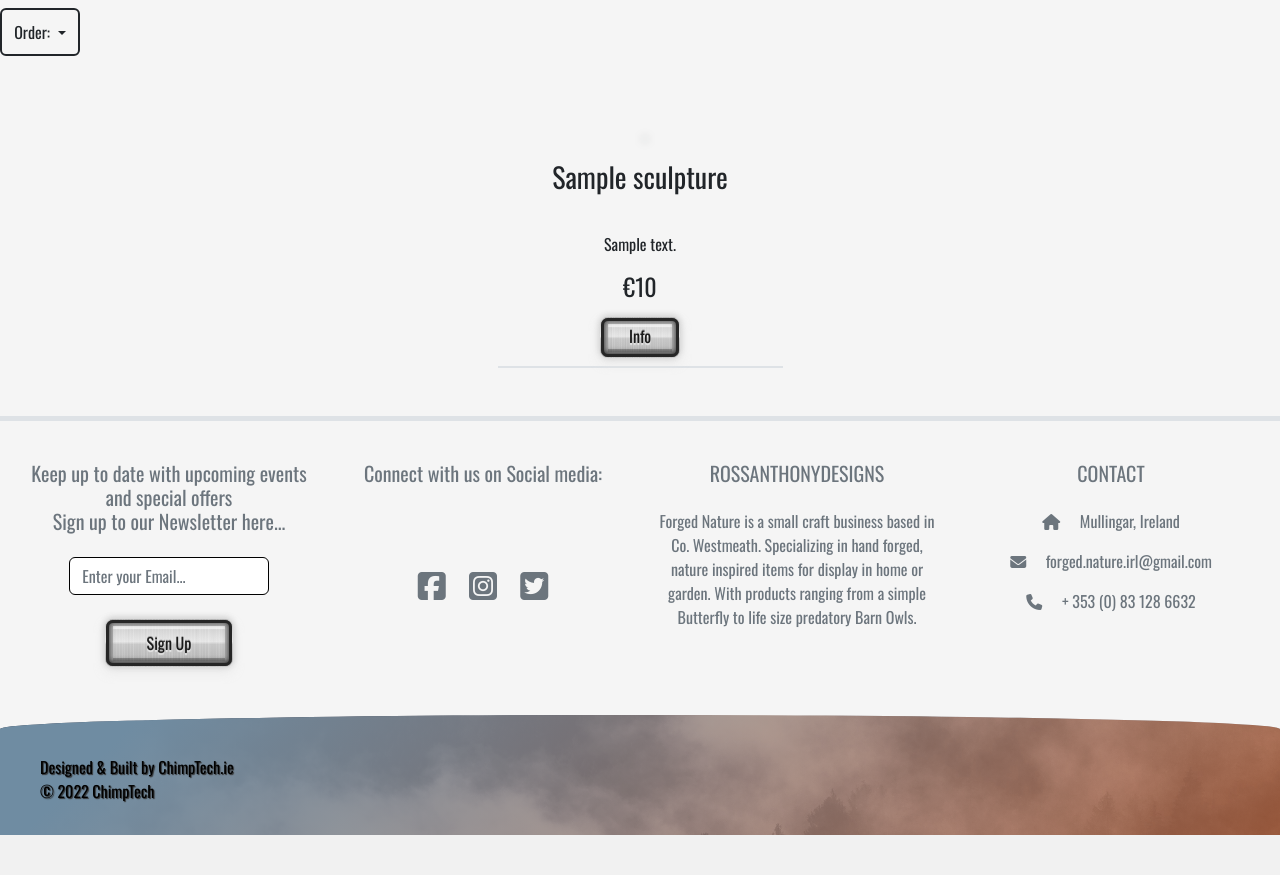
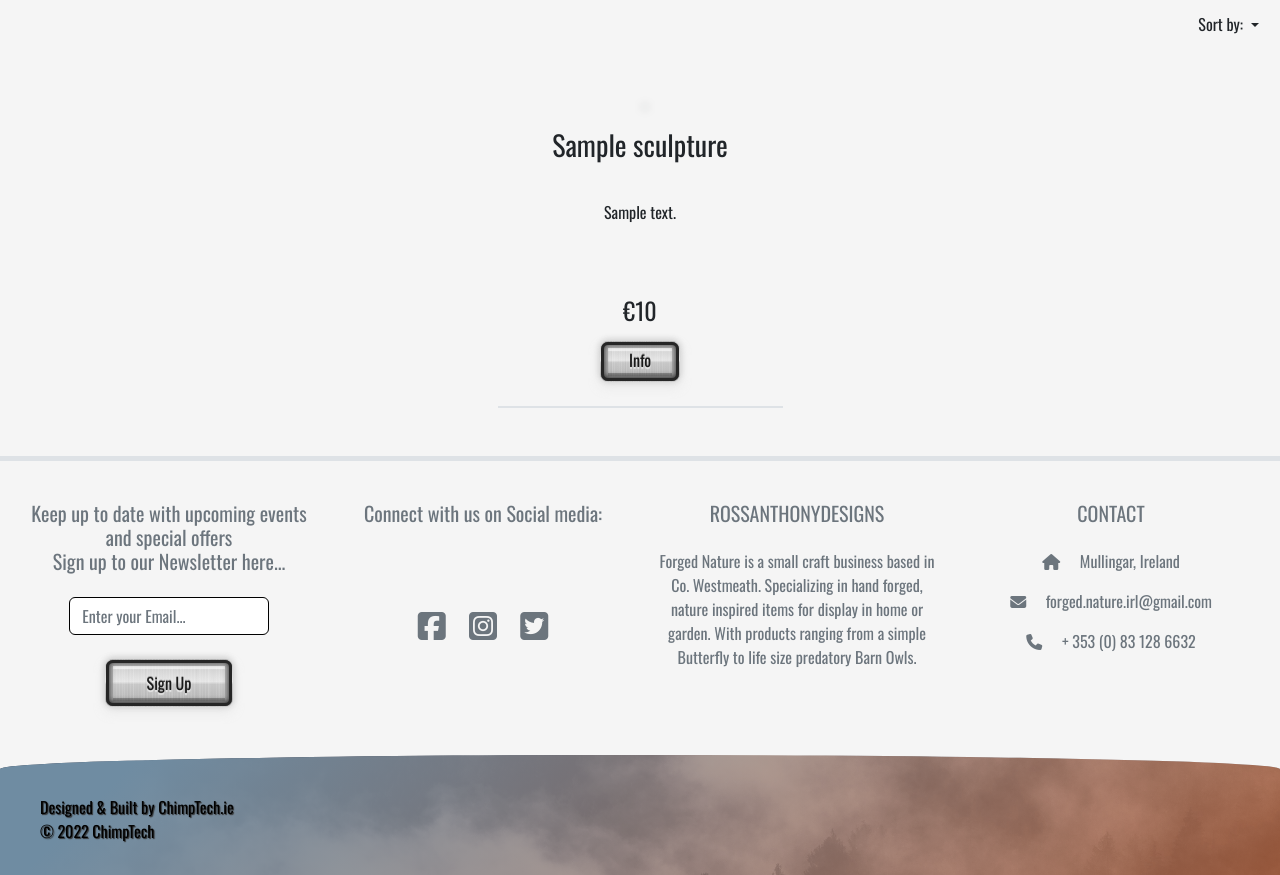
Before and after one commit to KSheridan86/project-5-RossAnthonyDesigns, a Django app: page /shop/ in a window 1280 px wide. Shown: the part 98-973 px from the top of the page. Before the commit the page ends 933 px from the top, so only its background shows below. Run offline with Django 3.2, Linux system fonts and the light colour scheme; tables that the repository leaves empty hold one stand-in row (values such as "Sample post"); some libraries are stand-ins or nearby versions.

Commit message:
cart&shop template altered

```diff
--- a/home/templates/home/index.html
+++ b/home/templates/home/index.html
@@ -90,7 +90,7 @@
                     <img class="featured-image" src="{{piece.image.url}}">
                 </a>
                 <h2 class="mt-3 metal-light" style="height: 3rem;">{{piece.title}}</h2>
-                <p>{{piece.description}}</p>
+                <p class="product-description mx-auto">{{piece.description}}</p>
                 <h4>€{{piece.price|floatformat:0}}</h4>
                 <a href="{% url 'single_item' piece.id %}" class="btn info-btn metal linear">Info</a>
                 <div class="border-bottom border-2 mt-4"></div>
--- a/sculptures/templates/sculptures/shop.html
+++ b/sculptures/templates/sculptures/shop.html
@@ -6,24 +6,27 @@
 <main>
     <!-- fix inline styles below -->
     <!-- Main content -->
-
-    <div class="dropdown">
-        <button class="btn border border-dark border-2 rounded dropdown-toggle mt-2" type="button" id="dropdownMenuButton1"
+    <div class="container-fluid sort-btn">
+        <div class="row justify-content-end">
+            <div class="col-3 col-md-2 col-xl-1 dropdown">
+                <button class="btn rounded dropdown-toggle" type="button" id="dropdownMenuButton1"
                     data-bs-toggle="dropdown" aria-expanded="false">
-            Order:
+                    Sort by:
                 </button>
                 <ul class="dropdown-menu" aria-labelledby="dropdownMenuButton1">
                     <li>
-                <a href="{% url 'shop' %}?sort=price&direction=asc" class="dropdown-item text text-decoration-underline ">Price Asc &#8593;</a>
-                <a href="{% url 'shop' %}?sort=price&direction=desc" class="dropdown-item">Price Desc &#8595;</a>
+                        <a href="{% url 'shop' %}?sort=price&direction=asc"
+                            class="dropdown-item text text-decoration-underline ">Price Asc &#8593;</a>
+                        <a href="{% url 'shop' %}?sort=price&direction=desc" class="dropdown-item">Price Desc
+                            &#8595;</a>
                     </li>
 
                 </ul>
             </div>
+        </div>
+    </div>
 
-
-
-    <div class="container text-center mt-2 come-in">
+    <div class="container text-center come-in">
         <div class="row justify-content-center  ">
             {% for piece in sculptures %}
             <div class="col-10 col-md-6 col-lg-3 p-2 mt-5 border-bottom border-2">
@@ -31,9 +34,9 @@
                     <img class="col-12 col-md-10 featured-image-shop" src="{{piece.image.url}}">
                 </a>
                 <h3 class="mt-3" style="height: 4rem;">{{piece.title}}</h3>
-                <p>{{piece.description}}</p>
+                <p class="product-description mx-auto">{{piece.description}}</p>
                 <h4>€{{piece.price|floatformat:0}}</h4>
-                <a href="{% url 'single_item' piece.id %}" class="btn info-btn metal linear mt-2">Info</a>
+                <a href="{% url 'single_item' piece.id %}" class="btn info-btn metal linear mt-2 mb-3">Info</a>
             </div>
             {% endfor %}
 
--- a/static/css/style.css
+++ b/static/css/style.css
@@ -159,6 +159,16 @@ ul {
     object-fit: cover;
 }
 
+.sort-btn {
+    margin-bottom: -1rem;
+    z-index: 10;
+}
+
+.product-description {
+    width: 15rem;
+    height: 5rem;
+}
+
 
 /* Single Item Page */
 
--- a/static/js/script.js
+++ b/static/js/script.js
@@ -25,25 +25,6 @@ function reveal() {
     }
 }
 
-// Handles the increment/decrement functionality on the add to cart buttons
-let increment = document.querySelector('.increment-qty');
-increment.addEventListener('click', add);
-let decrement = document.querySelector('.decrement-qty');
-decrement.addEventListener('click', subtract);
-let quantity = document.querySelector('.qty_input');
-
-function add(e) {
-    e.preventDefault();
-    if(quantity.valueAsNumber < 10) {
-    quantity.valueAsNumber++}
-}
-
-function subtract(e) {
-    e.preventDefault();
-    if(quantity.valueAsNumber > 1) {
-    quantity.valueAsNumber--}
-}
-
 
 reveal();
 
```
Also changed, not shown: other parts of static/css/style.css (+25 -9 lines), cart/templates/cart/cart.html (+19 -8 lines), sculptures/templates/sculptures/single-item.html (+5 -2 lines), static/js/quantity_input_script.js (added, +20 -0 lines). Lines whose indentation alone changed are shown as unchanged.
